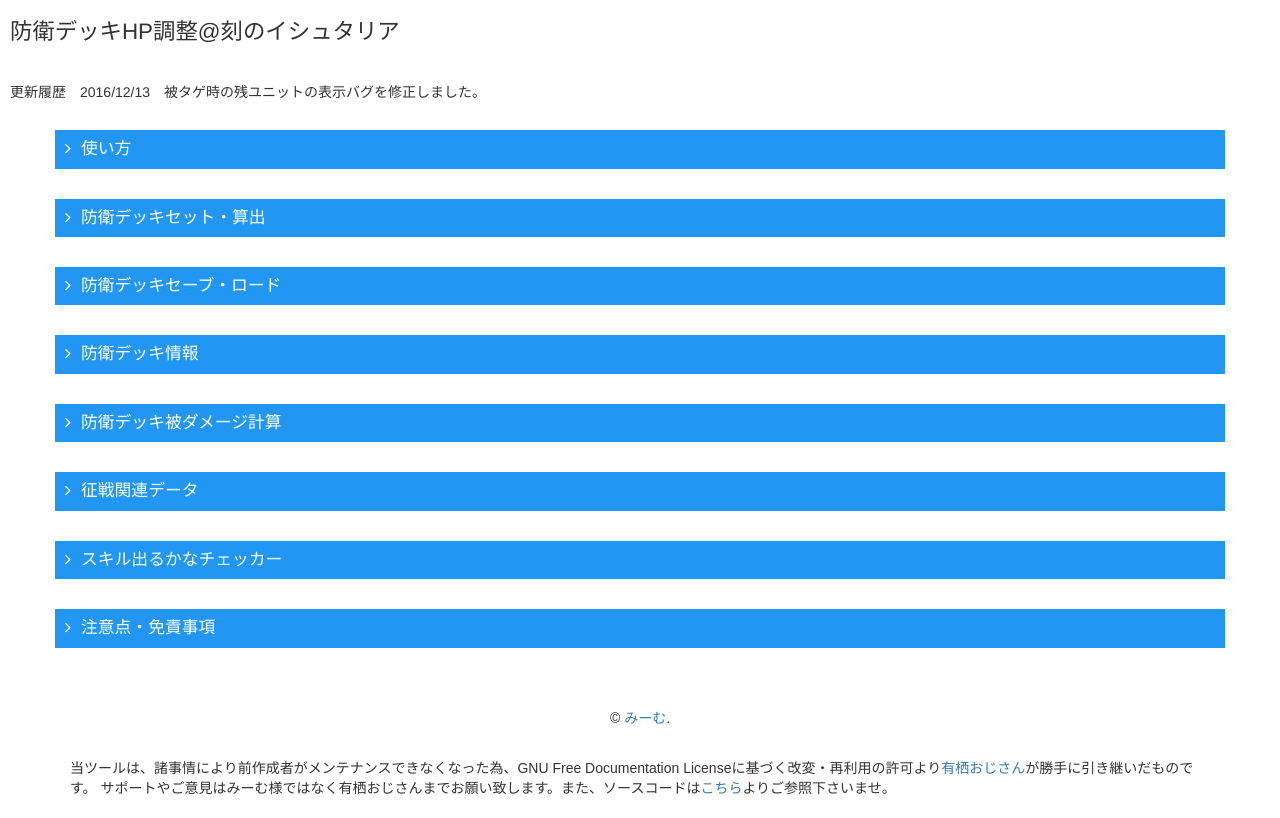
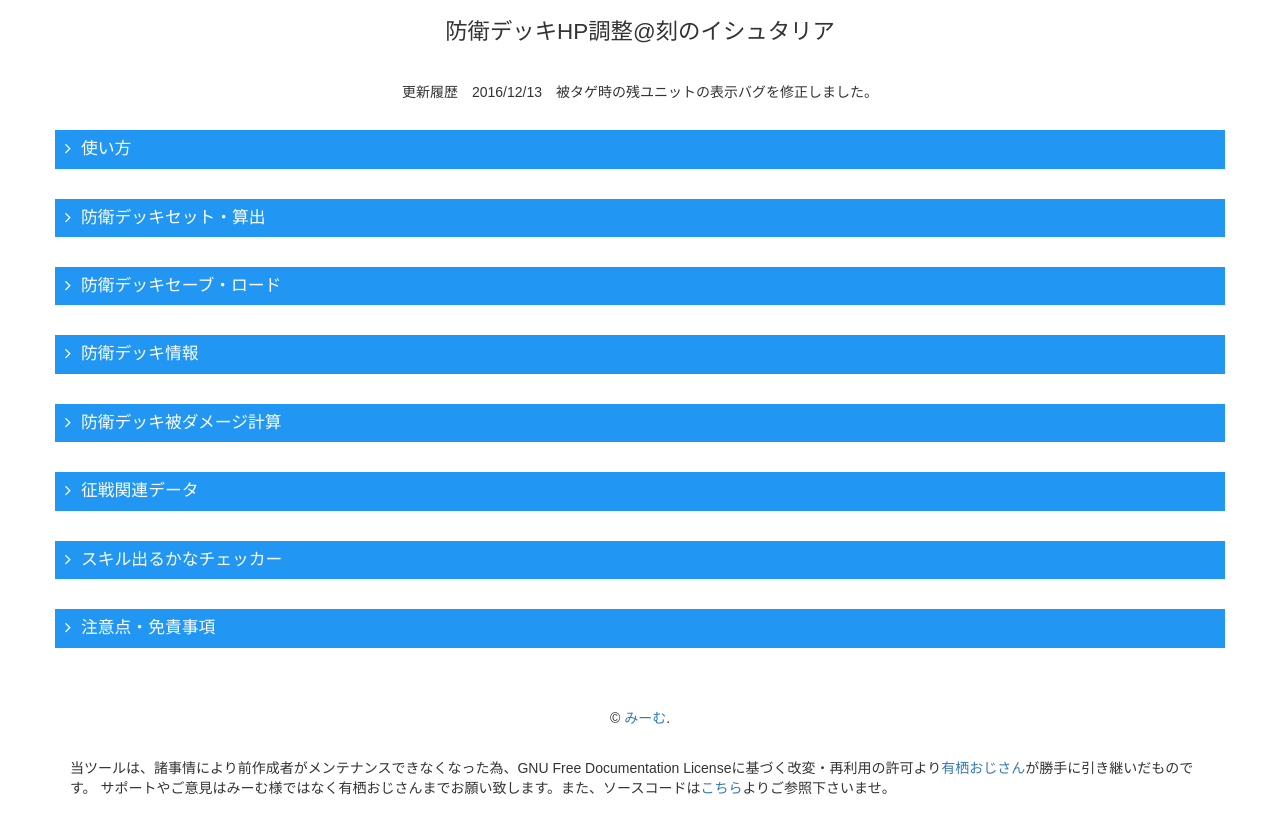
Before and after one commit to Alice-ish/Alice-ish.github.io, a plain HTML site: page index.html in a window 1280 px wide. Drawn offline with nearby package versions, Linux system fonts and the light colour scheme.

Commit message:
Update index.html

```diff
--- a/index.html
+++ b/index.html
@@ -633,8 +633,8 @@ and open the template in the editor.
 		</div>
 
 
-				<p style="text-align: center;"><h2>防衛デッキHP調整@刻のイシュタリア</h2><br>
-		<h4>更新履歴　2016/12/13　被タゲ時の残ユニットの表示バグを修正しました。</h4>
+				<h2><p style="text-align: center;">防衛デッキHP調整@刻のイシュタリア</p></h2><br>
+		<h4><p style="text-align: center;">更新履歴　2016/12/13　被タゲ時の残ユニットの表示バグを修正しました。</p></h4>
 
 		<div class="container">
 			<div class="row">
```
